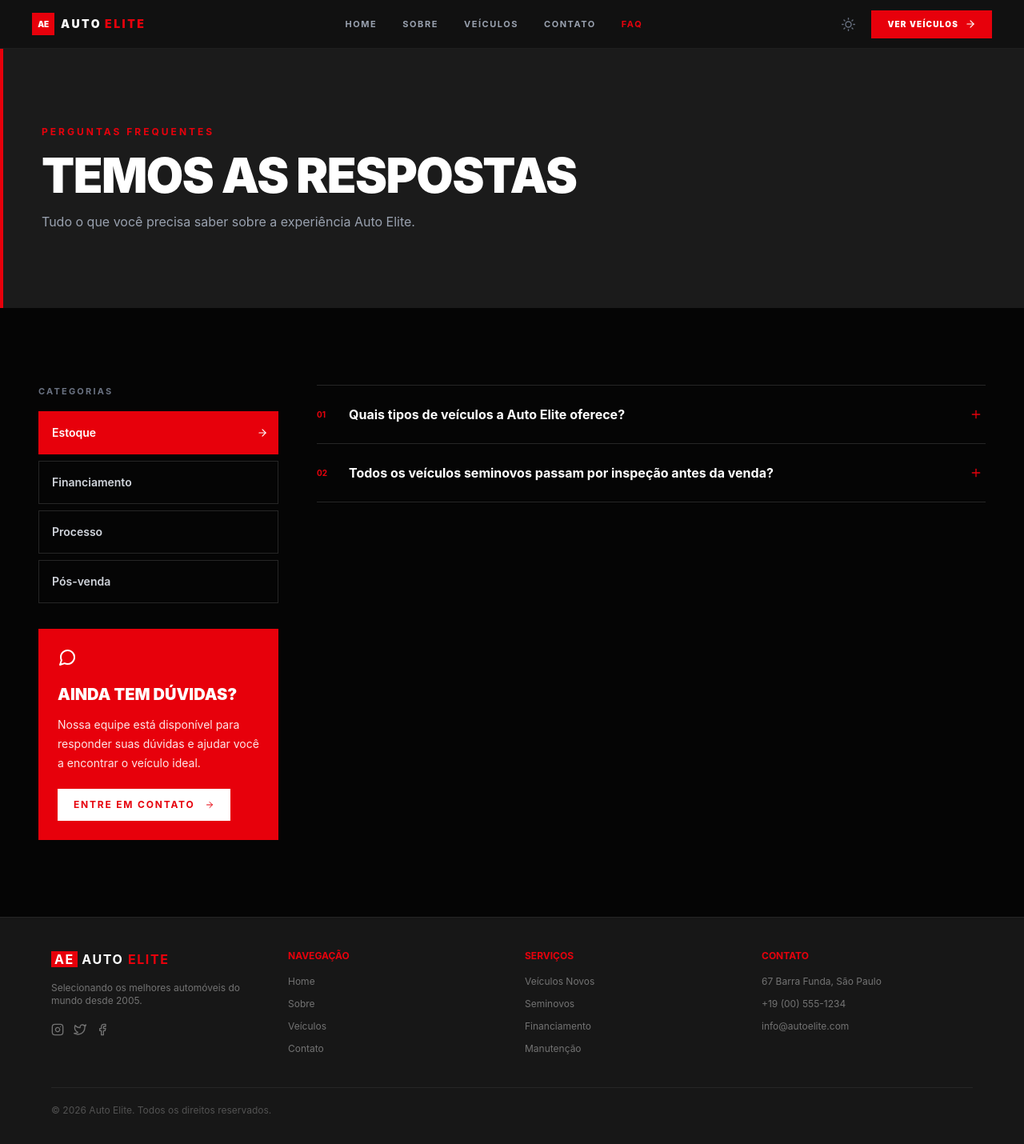
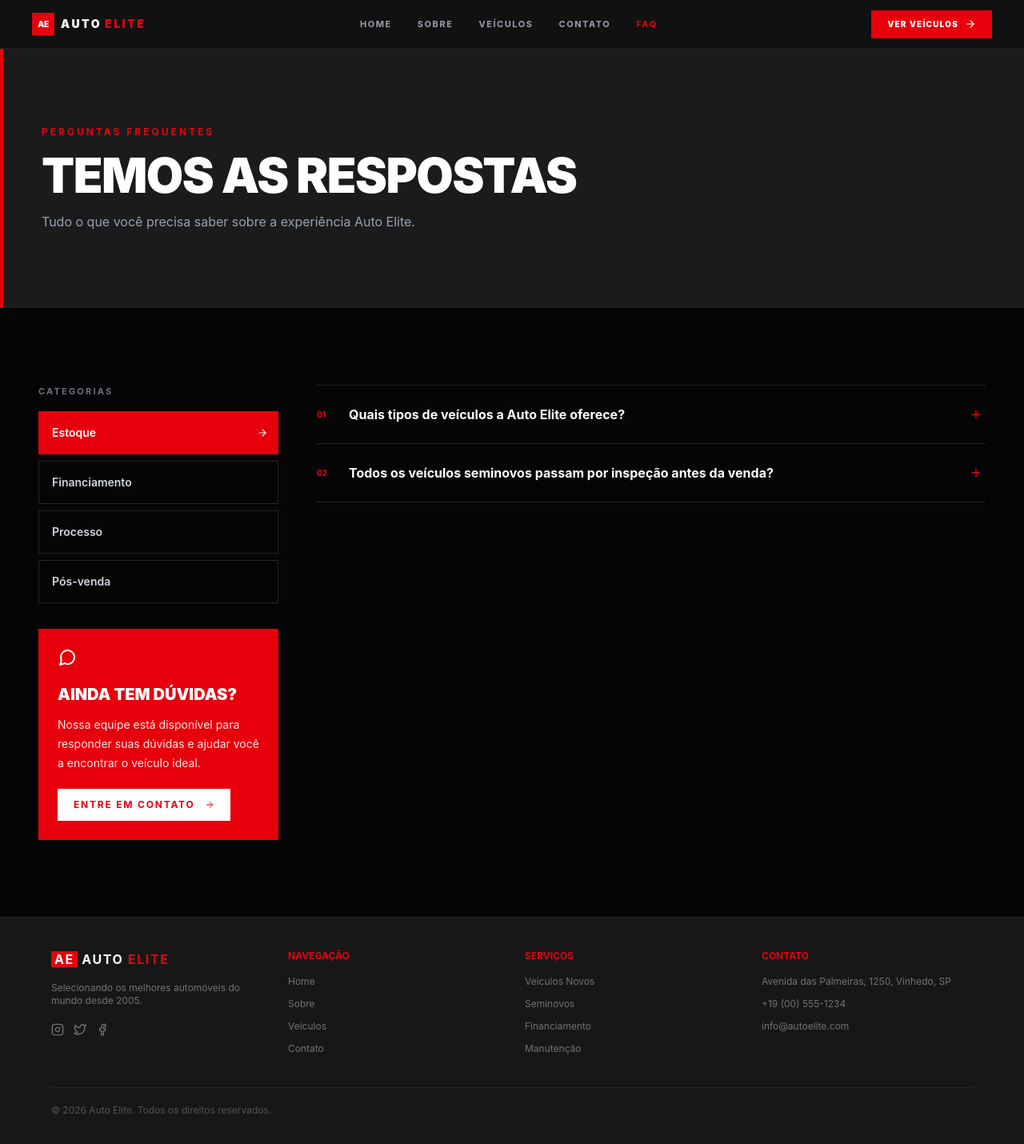
Before and after one commit to manuellapiva/auto_elite, a React (Vite) app: page /faq in a window 1280 px wide. Shown: the top 1430 px of the page at 80% size. Built offline with nearby package versions, Linux system fonts and the light colour scheme.

Commit message:
Update Footer address and remove theme toggle buttons from Header; add Vercel configuration

```diff
--- a/src/components/Footer.jsx
+++ b/src/components/Footer.jsx
@@ -119,7 +119,7 @@ export default function Footer() {
             CONTATO
           </h3>
           <div className="mt-4 space-y-3 text-xs text-neutral-500">
-            <p>67 Barra Funda, São Paulo</p>
+            <p>Avenida das Palmeiras, 1250, Vinhedo, SP</p>
             <a
               href="tel:+19005551234"
               className="block transition hover:text-white"
--- a/src/components/Header.jsx
+++ b/src/components/Header.jsx
@@ -74,13 +74,6 @@ export default function Header() {
         </div>
 
         <div className="hidden items-center gap-5 lg:flex">
-          <button
-            type="button"
-            aria-label="Alterar tema"
-            className="text-gray-500 transition-colors duration-300 hover:text-white"
-          >
-            <FiSun size={17} />
-          </button>
           <NavLink
             to="/produtos"
             className="group flex items-center gap-2 bg-red-600 px-5 py-2.5 text-[10px] font-black uppercase tracking-[0.12em] text-white transition-all duration-300 hover:bg-red-700"
@@ -137,14 +130,6 @@ export default function Header() {
           </div>
 
           <div className="mt-6 flex items-center justify-between">
-            <button
-              type="button"
-              aria-label="Alterar tema"
-              className="flex items-center gap-2 text-xs font-bold uppercase tracking-[0.12em] text-gray-400 transition-colors duration-300 hover:text-white"
-            >
-              <FiSun size={16} />
-              Tema
-            </button>
 
             <NavLink
               to="/produtos"
```
Also changed, not shown: vercel.json (added).
